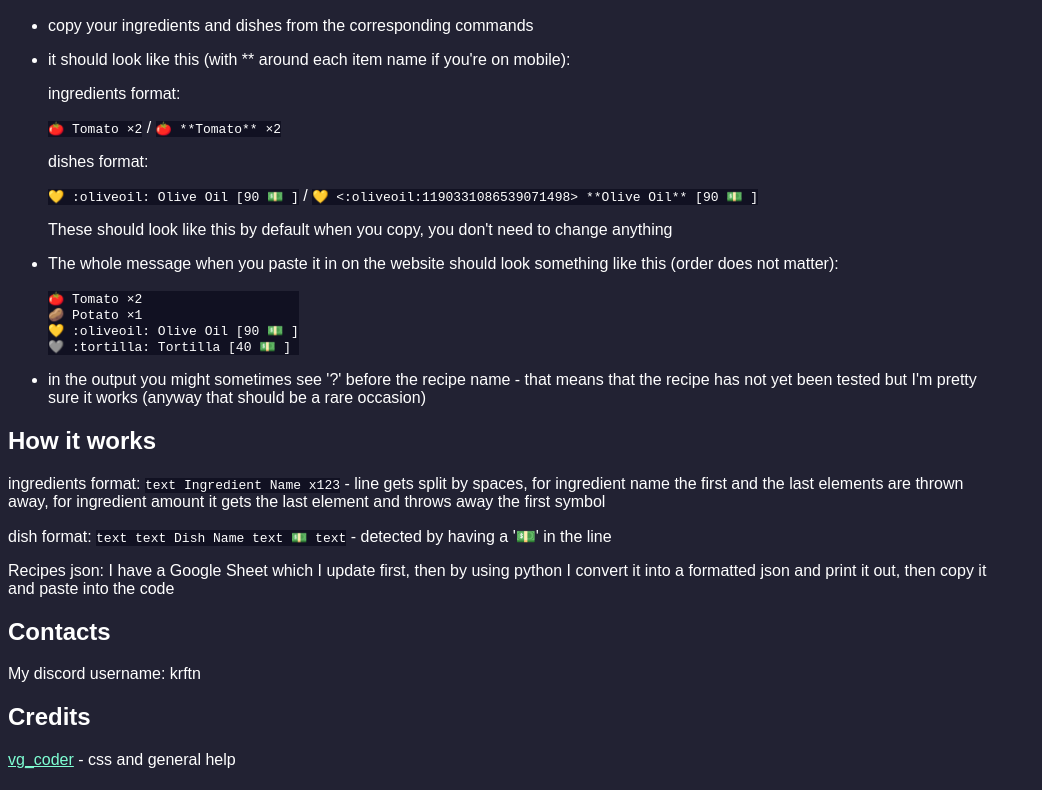
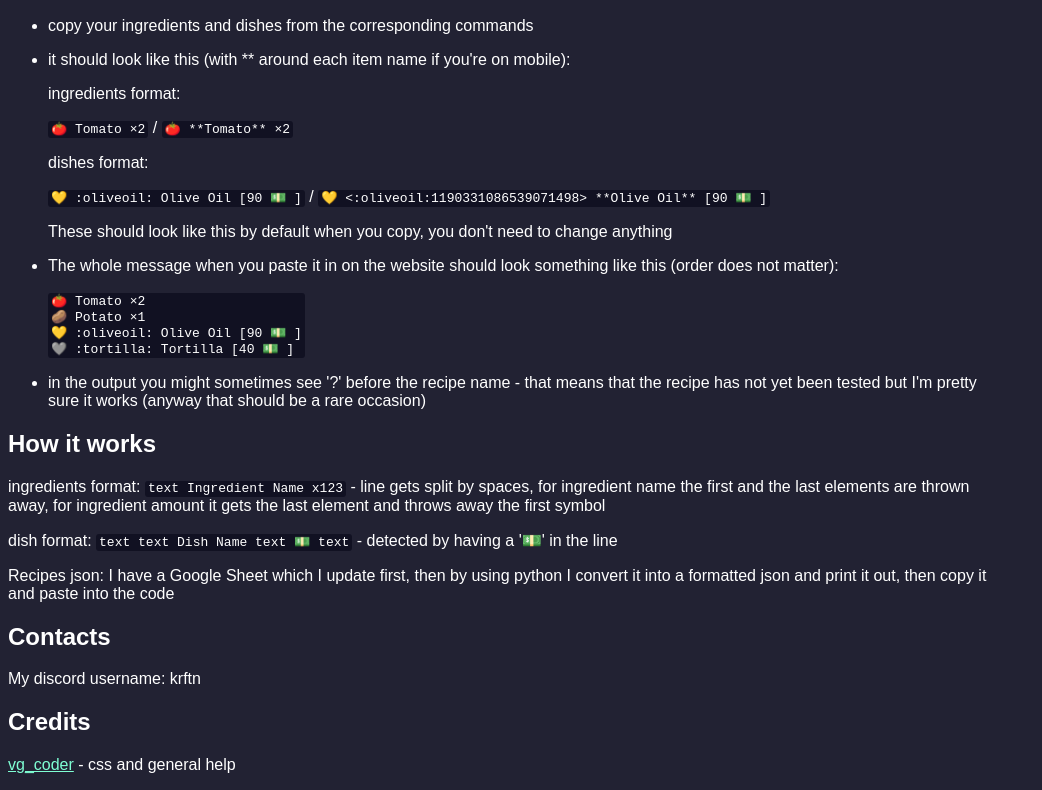
Before and after one commit to kroften4/kroften4.github.io, a plain HTML site: page ft-Recipes-Extractor/index.html in a window 1280 px wide. Shown: the part 782-1572 px from the top of the page, without its empty margins (0-1042 px from the left). Drawn offline with Linux system fonts and the light colour scheme.

Commit message:
Update style.css
- splitted vg_coder's and mine css
- tweaked code elements style

```diff
--- a/ft-Recipes-Extractor/css/style.css
+++ b/ft-Recipes-Extractor/css/style.css
@@ -8,17 +8,6 @@ body {
 textarea {
 	background-color: #333344;
 	color: white;
-}
-a {
-	color: aquamarine;
-}
-a:hover {
-	color:aqua;
-}
-code {
-	display:inline-table;
-	background: #111122;
-	height:max-content;
 }
 /* Better Layout */
 h1 {
@@ -36,6 +25,21 @@ html body textarea {
 	height: 500px;
 	resize: none
 }
+
+/* ~ ~ kroften ~ ~ */
+a {
+	color: aquamarine;
+}
+a:hover {
+	color:aqua;
+}
+code {
+	display:inline-table;
+	background: #111122;
+	border-radius: 3px;
+	padding-inline: 3px;
+	padding-bottom: 1px;
+}
 #about {
 	clear: both;
 	max-width: 1000px;
```
